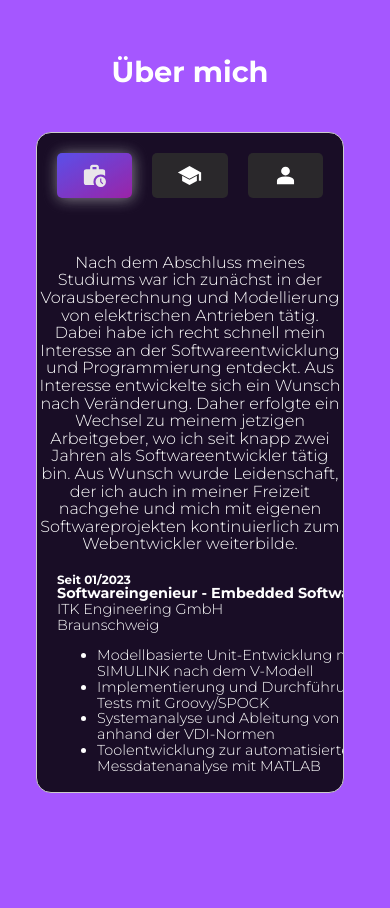
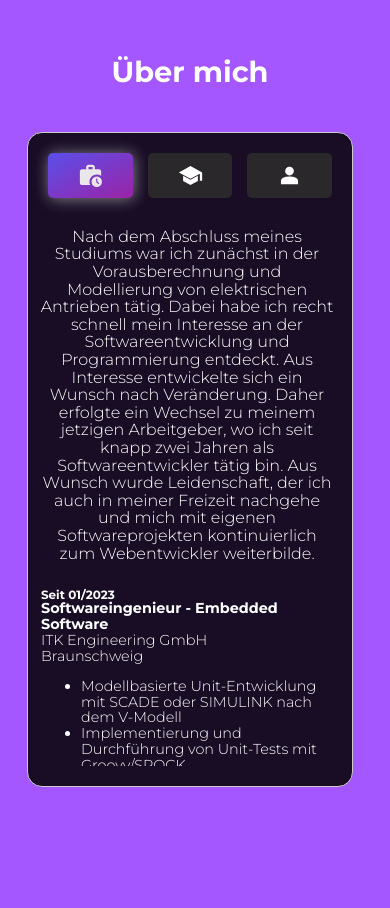
Before and after one commit to DenKim94/PRJ_myPortfolioWebsite, a React (Vite) app in the folder my-website-app/: page / in a window 390 px wide. Shown: the part 1700-2608 px from the top of the page. Built offline with nearby package versions, Linux system fonts and the light colour scheme.

Commit message:
Optimized responsive design

```diff
--- a/my-website-app/index.html
+++ b/my-website-app/index.html
@@ -15,12 +15,12 @@
   <style>
       html{
         scrollbar-width: thin;
-        scrollbar-color: rgba(85, 84, 84, 0.8) transparent;
+        scrollbar-color: rgba(85, 84, 84, 0.8);
         scrollbar-gutter: stable;
       }
 
       html::-webkit-scrollbar {
-        width: 10px;
+        width: 5px;
       }
       html::-webkit-scrollbar-track {
         background: rgba(0, 0, 0, 0.5);
--- a/my-website-app/src/styles/Button.css
+++ b/my-website-app/src/styles/Button.css
@@ -40,7 +40,7 @@
 }
 
 .generic-button:active {
-    transform: scale(0.95); /* Button leicht nach unten verschieben */
+    transform: scale(0.95);
 }
 
 /* Mobile view: smartphone */
--- a/my-website-app/src/styles/CardInfos.css
+++ b/my-website-app/src/styles/CardInfos.css
@@ -50,7 +50,7 @@
 }
 
 /* Mobile view: laptop */
-@media(max-width: 1930px) and (max-height: 1100px){
+@media(max-width: 1930px) and (max-height: 1120px){
     .info-project-demo{
         max-height: var(--maxHeightDemo);
         width: 70%;
@@ -97,6 +97,7 @@
     }
 }
 
+/* Mobile view: tablet (horizontal) */
 @media(max-width: 1370px) and (max-height: 1030px){
     .info-project-content{
         width: 90%;
--- a/my-website-app/src/styles/PortfolioSection.css
+++ b/my-website-app/src/styles/PortfolioSection.css
@@ -38,7 +38,7 @@
 }
 
 /* Mobile view: laptop */
-@media(max-width: 1930px) and (max-height: 1100px){
+@media(max-width: 1930px) and (max-height: 1120px){
     .project-cards-container{
         height: calc(var(--minHeightProjectCard)*1.1*var(--numberVisibleProjectCards));
     }
@@ -48,6 +48,13 @@
 @media(max-width: 1030px) and (max-height: 1370px){
     .project-cards-container{
         height: calc(var(--minHeightProjectCard)*1.1*var(--numberVisibleProjectCards));
+    }
+}
+
+/* Mobile view: tablet (horizontal) */
+@media(max-width: 1370px) and (max-height: 1030px){
+    .project-cards-container{
+        height: calc(var(--minHeightProjectCard)*var(--numberVisibleProjectCards));
     }
 }
 
@@ -69,4 +76,19 @@
         padding: 5px;
         max-height: 165px;
     }
+
+    #portfolio-title{
+        margin-bottom: 20px;
+    }
 }
+
+/* Mobile view: smartphone (horizontal) */
+@media screen and (max-width: 940px) and (max-height: 440px){
+    .project-cards-container{
+        height: calc(var(--minHeightCardContainer)*1.2);
+    }
+
+    #portfolio-title{
+        margin-bottom: 10px;
+    }
+}
--- a/my-website-app/src/styles/ProjectCard.css
+++ b/my-website-app/src/styles/ProjectCard.css
@@ -124,8 +124,8 @@
 /* Mobile view: smartphone */
 @media screen and (max-width: 440px) and (max-height: 940px){
     .project-card{
-        min-width: calc(var(--minAppWidth)*0.85);
-        max-width: calc(var(--minAppWidth)*0.9);
+        min-width: calc(var(--minAppWidth)*0.9);
+        max-width: calc(var(--minAppWidth)*0.95);
         min-height: calc(var(--minHeightProjectCard, 50px)*0.65);
         margin-bottom: 8px;
         max-height: 100%;
--- a/my-website-app/src/styles/StartSection.css
+++ b/my-website-app/src/styles/StartSection.css
@@ -96,7 +96,7 @@
 }
 
 /* Mobile view: laptop */
-@media(max-width: 1930px) and (max-height: 1100px){
+@media(max-width: 1930px) and (max-height: 1120px){
     .description-text{
         padding-right: 15px;
     }
--- a/my-website-app/src/styles/TabContent.css
+++ b/my-website-app/src/styles/TabContent.css
@@ -52,10 +52,11 @@
 
 #job-description {
     display: flex;
+    flex-direction: column;
     padding-left: 20px;
     padding-right: 20px;
     text-align: center;
-    min-height: 250px;
+    min-height: 200px;
     max-height: 280px;
     margin-bottom: 0;
     max-width: calc(var(--maxWidthSections)*0.8);
@@ -77,9 +78,12 @@
   }
 
 /* Mobile view: laptop */
-@media(max-width: 1930px) and (max-height: 1100px){
+@media(max-width: 1930px) and (max-height: 1120px){
     #job-description{
         text-align: justify;
+    }
+    .job-content {
+        max-height: calc((90vh - var(--minHeightSectionsOffset, 50px))*0.80);
     }
 }
 
@@ -90,7 +94,7 @@
         margin-bottom: 20px;
     }
 }
-
+/* Mobile view: tablet (horizontal) */
 @media(max-width: 1370px) and (max-height: 1030px){
     #job-description  {
         margin-bottom: 20px;
@@ -106,10 +110,14 @@
     #job-description  {
         margin-bottom: 20px;
         text-align: center;
+        justify-content: flex-start;
+        max-height: 350px;
+        height: 340px;
         min-width: calc(var(--minAppWidth)*0.6);
         max-width: calc(var(--maxWidthSections)*0.9);
-        width: 100%;
-        padding-left: 0;
+        width: 92%;
+        margin-top: 0;
+        padding-left: 10px;
         padding-right: 0;
     }
 
@@ -125,18 +133,33 @@
     .job-list {
         min-width: 200px;
         max-width: 400px;
-        width: 400px;
+        width: 100%;
+        padding-left: 0;
+        padding-right: 0;
         flex-direction: column;
-        align-items: flex-start;
+        align-items: center;
         justify-content: center;
     }
 
     .job-items {
-        width: 100%;
+        width: 92%;
     }
 
     #job-time-period {
-        width: 90%;
+        width: 92%;
         margin-bottom: 0;
     }
 }
+
+/* Mobile view: smartphone (horizontal) */
+@media screen and (max-width: 940px) and (max-height: 440px){
+    .job-content {
+        min-width: calc(var(--minAppWidth)*0.6);
+        max-width: calc(var(--maxWidthSections)*0.8);
+        width: 100%;
+        min-height: calc(var(--minHeightSections)*0.75);
+        justify-content: flex-start;
+        align-items: flex-start;
+    }
+
+}
--- a/my-website-app/src/styles/TabsContainer.css
+++ b/my-website-app/src/styles/TabsContainer.css
@@ -24,8 +24,8 @@
 
 .tabs {
     display: flex;
-    justify-content: space-between; /* Sorgt für gleichmäßigen Abstand */
-    gap: 20px; /* Abstand zwischen Tabs */
+    justify-content: space-between;
+    gap: 20px;
     margin-bottom: 20px;
     padding: 20px;
 }
@@ -104,12 +104,14 @@
     }
 
     .tabs-container {
-        min-width: calc(var(--minAppWidth)*0.85);
-        max-width: calc(var(--minAppWidth)*0.9);
+        min-width: calc(var(--minAppWidth)*0.8);
+        max-width: calc(var(--minAppWidth)*0.95);
     }
 
     .tabs-container.animated{
         min-height: calc(var(--minHeightSections)*0.85);
+        min-width: calc(var(--minAppWidth)*0.9);
+        max-width: calc(var(--minAppWidth)*0.95);
     }
 
 }
@@ -120,3 +122,23 @@
         display: none;
     }
 }
+
+/* Mobile view: tablet (horizontal) */
+@media(max-width: 1370px) and (max-height: 1030px){
+    .tabs {
+        gap: 15px;
+        margin-bottom: 10px;
+        padding: 20px;
+    }
+
+    .tab {
+        padding: 10px 15px;
+    }
+}
+
+/* Mobile view: laptop */
+@media(max-width: 1930px) and (max-height: 1120px){
+    .tabs-container {
+        min-width: calc(var(--minAppWidth)*0.80);
+    }
+}
```
